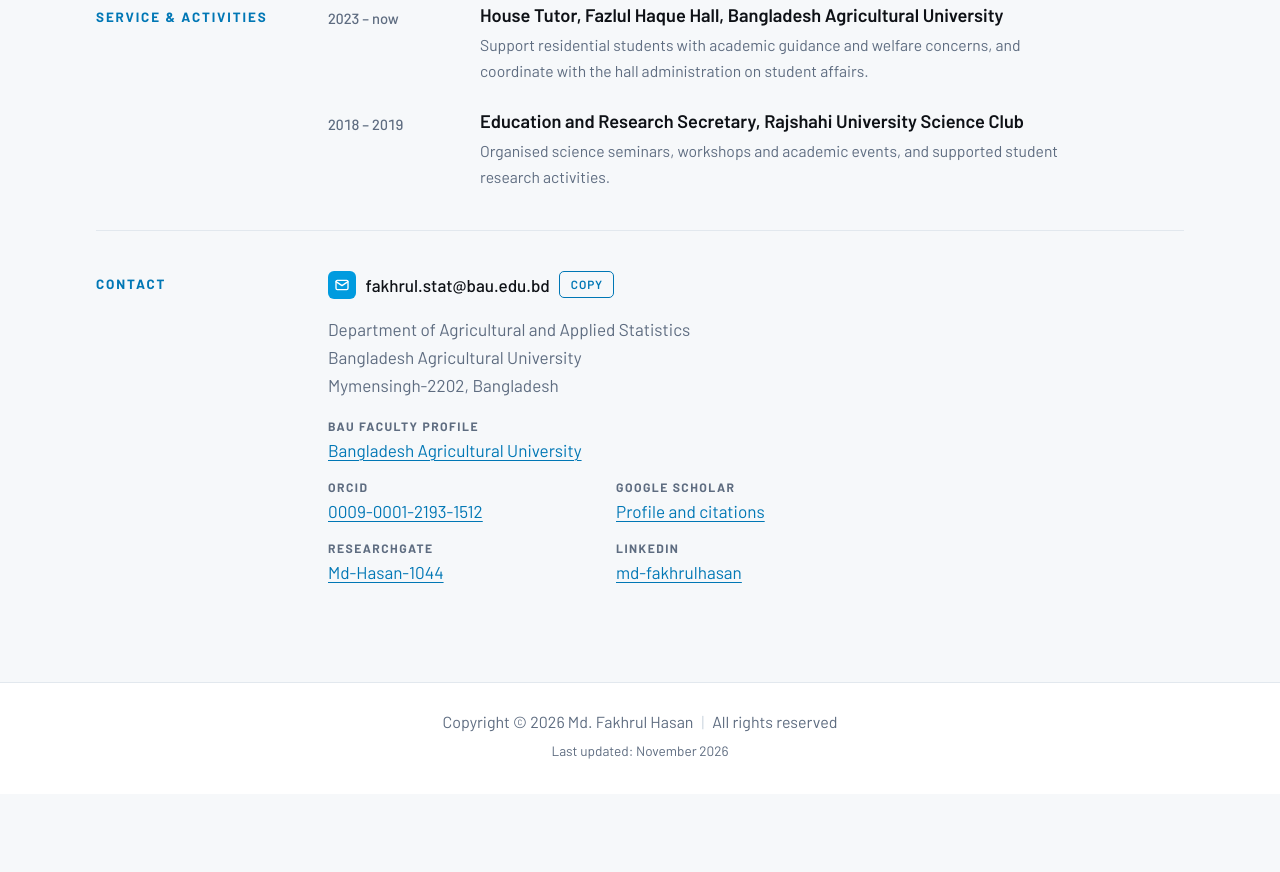
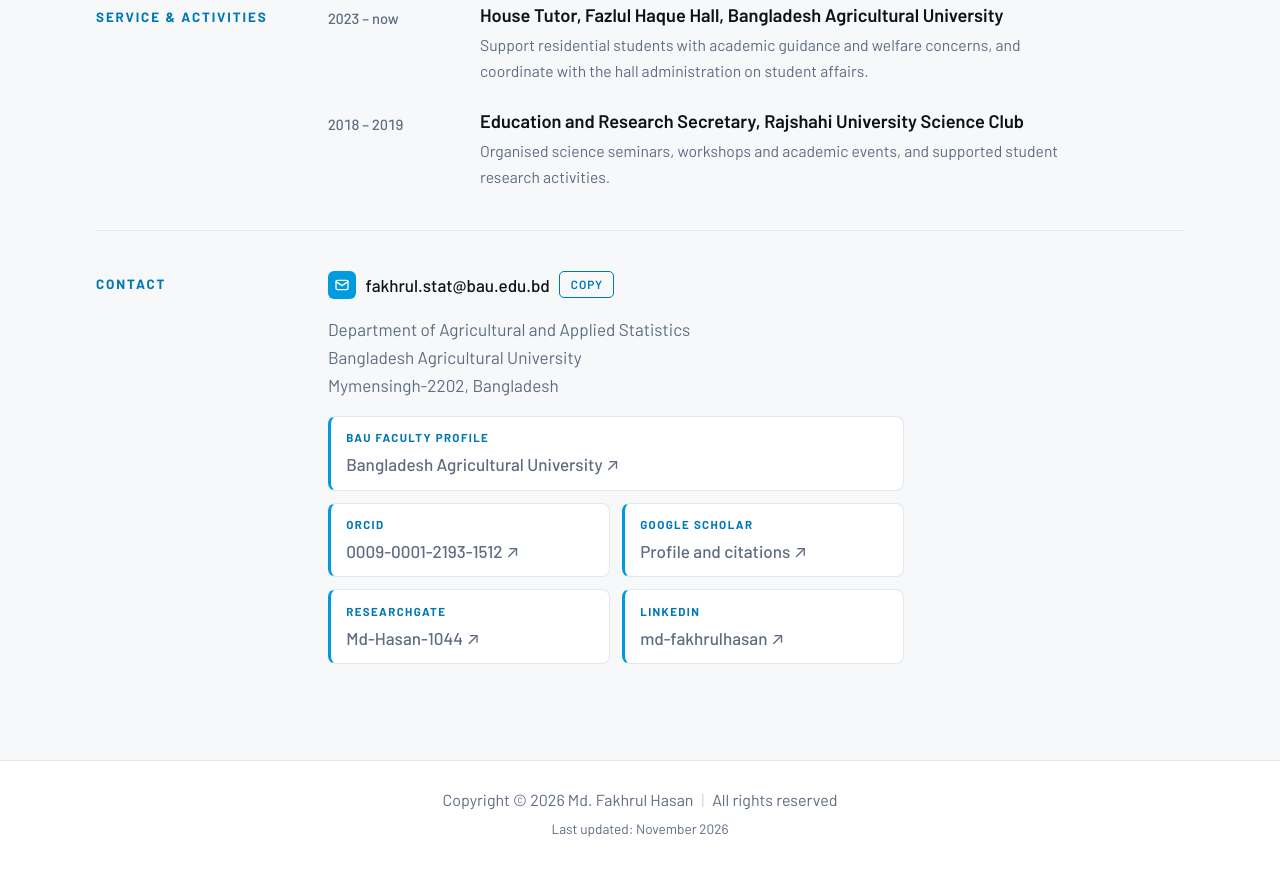
Before and after one commit to mdfakhrulhasan/mdfakhrulhasan.github.io, a plain HTML site: page index.html in a window 1280 px wide. Shown: the part 5951-6823 px from the top of the page. Before the commit the page ends 6745 px from the top, so only its background shows below. Drawn offline with nearby package versions, Linux system fonts and the light colour scheme.

Commit message:
Add files via upload

```diff
--- a/index.html
+++ b/index.html
@@ -183,12 +183,21 @@ main .wrap { padding-block: .5rem 3.5rem; }
 
 .contact-block { display: flex; flex-direction: column; gap: 1rem; }
 .contact-block address { font-style: normal; color: var(--muted); max-width: 40ch; }
-.contact-list { list-style: none; margin: 0; padding: 0; display: grid; grid-template-columns: repeat(2, minmax(0, 1fr)); gap: .8rem 2rem; max-width: 34rem; }
+.contact-list { list-style: none; margin: 0; padding: 0; display: grid; grid-template-columns: repeat(2, minmax(0, 1fr)); gap: .75rem; max-width: 36rem; }
 .contact-list li.wide { grid-column: 1 / -1; }
 @media (max-width: 460px) { .contact-list { grid-template-columns: minmax(0, 1fr); } }
-.contact-list li { display: flex; flex-direction: column; }
-.contact-list span { font-size: .76rem; font-weight: 700; letter-spacing: .12em; text-transform: uppercase; color: var(--muted); }
-.contact-list a { overflow-wrap: anywhere; }
+.contact-list li {
+  position: relative; display: flex; flex-direction: column; gap: .2rem;
+  padding: .7rem .95rem; border: 1px solid var(--rule); border-left: 3px solid var(--accent-bright);
+  border-radius: 8px; background: var(--surface); transition: border-color .15s ease, background-color .15s ease, transform .15s ease;
+}
+.contact-list li:hover, .contact-list li:focus-within { border-color: var(--accent-bright); background: var(--accent-soft); transform: translateY(-1px); }
+.contact-list span { font-size: .72rem; font-weight: 700; letter-spacing: .12em; text-transform: uppercase; color: var(--accent); }
+.contact-list a { overflow-wrap: anywhere; font-weight: 500; text-decoration: none; color: var(--muted); transition: color .15s ease; }
+.contact-list li:hover a, .contact-list li:focus-within a { color: var(--accent); }
+.contact-list a::after { content: " \2197"; font-weight: 400; }
+.contact-list a::before { content: ""; position: absolute; inset: 0; border-radius: 8px; }
+@media (prefers-reduced-motion: reduce) { .contact-list li { transition: none; } .contact-list li:hover { transform: none; } }
 
 /* ---------- Footer ---------- */
 footer { background: var(--surface); border-top: 1px solid var(--rule); }
```
